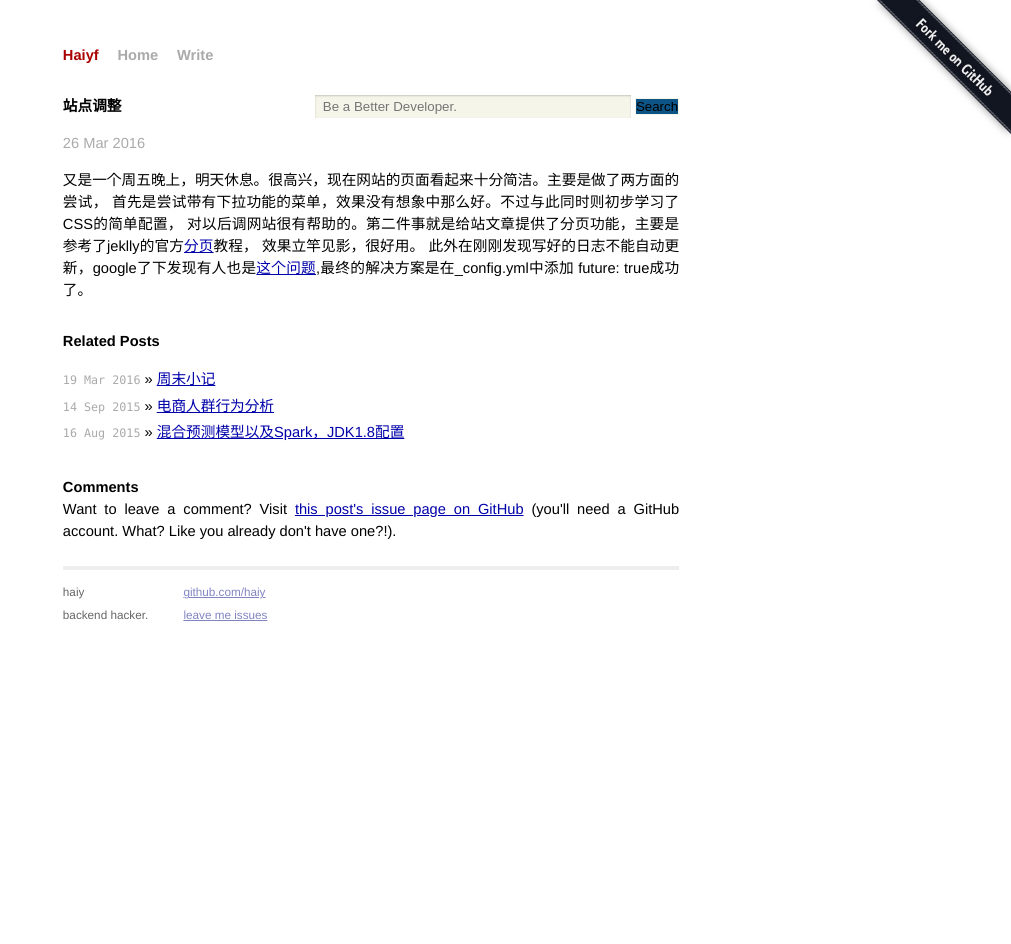
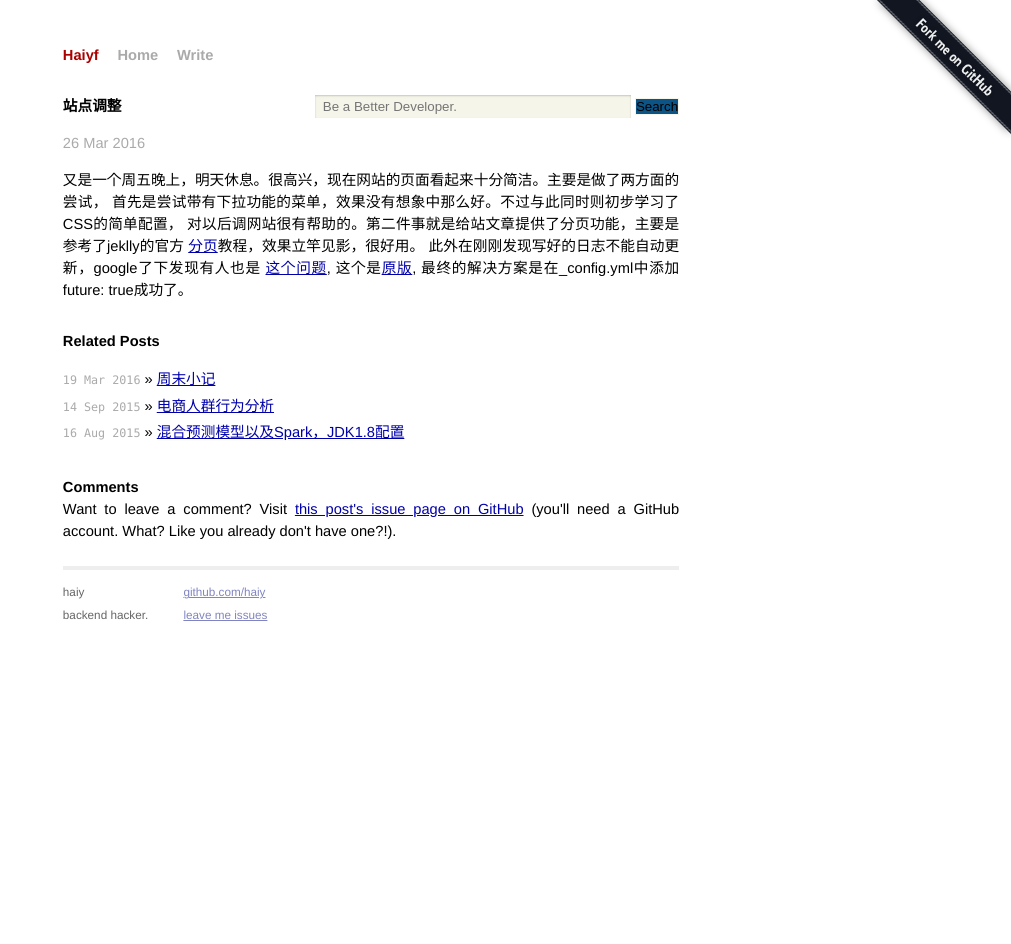
Before and after one commit to caratiger/haiy.github.io, a Jekyll site: the page built from _posts/2016-03-26-小站调整.md, in a window 1280 px wide. Shown: the whole page, without its empty margins (269-1280 px from the left). Built offline with Jekyll 4.4.1, drawn with Linux system fonts in a browser that asks for light colours; comment, search, counter and statistics services are not loaded.

Commit message:
Update 2016-03-26-小站调整.md

```diff
--- a/_posts/2016-03-26-小站调整.md
+++ b/_posts/2016-03-26-小站调整.md
@@ -11,7 +11,9 @@ commentIssueId: 2
 
 又是一个周五晚上，明天休息。很高兴，现在网站的页面看起来十分简洁。主要是做了两方面的尝试，
 首先是尝试带有下拉功能的菜单，效果没有想象中那么好。不过与此同时则初步学习了CSS的简单配置，
-对以后调网站很有帮助的。第二件事就是给站文章提供了分页功能，主要是参考了jeklly的官方[分页](https://jekyllrb.com/docs/pagination/)教程，
-效果立竿见影，很好用。
-此外在刚刚发现写好的日志不能自动更新，google了下发现有人也是[这个问题](http://stackoverflow.com/questions/35477485/jekyll-blog-not-updating-showing-new-posts),最终的解决方案是在_config.yml中添加
-future: true成功了。
+对以后调网站很有帮助的。第二件事就是给站文章提供了分页功能，主要是参考了jeklly的官方
+[分页](https://jekyllrb.com/docs/pagination/)教程，效果立竿见影，很好用。
+此外在刚刚发现写好的日志不能自动更新，google了下发现有人也是
+[这个问题](http://stackoverflow.com/questions/35477485/jekyll-blog-not-updating-showing-new-posts),
+这个是[原版](http://stackoverflow.com/questions/30625044/jekyll-post-not-generated),
+最终的解决方案是在_config.yml中添加future: true成功了。
```
